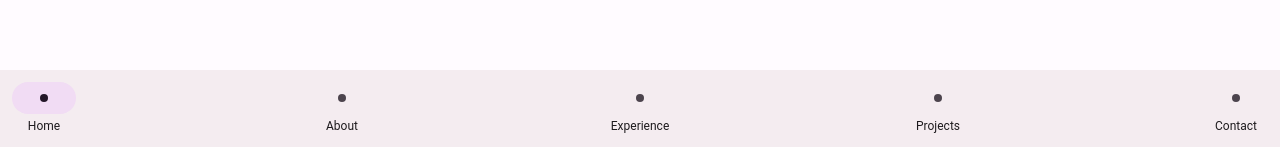
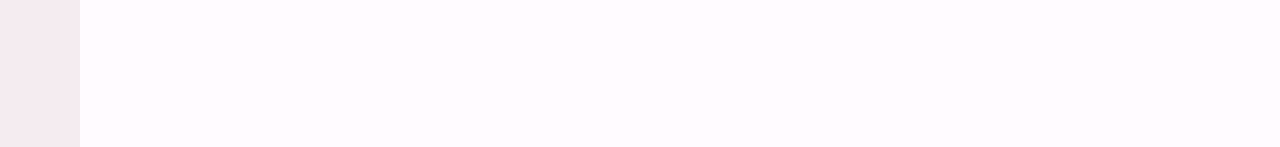
Before and after one commit to rohitrai3/portfolio, a React (Vite) app: page / in a window 1280 px wide. Shown: the part 650-797 px from the top of the page. Built offline with nearby package versions, Linux system fonts and the light colour scheme.

Commit message:
Move navigation bar to left on Desktop screen

```diff
--- a/src/styles/style.css
+++ b/src/styles/style.css
@@ -246,3 +246,24 @@ body {
 .contact a {
   text-decoration: none;
 }
+
+@media screen and (min-width: 840px) {
+  .app-layout {
+    flex-direction: row;
+  }
+
+  .app-navigation {
+    order: 1;
+  }
+
+  .app-content {
+    order: 2;
+  }
+
+  .navigation {
+    height: 100%;
+    width: 80px;
+    flex-direction: column;
+    justify-content: center;
+  }
+}
```
